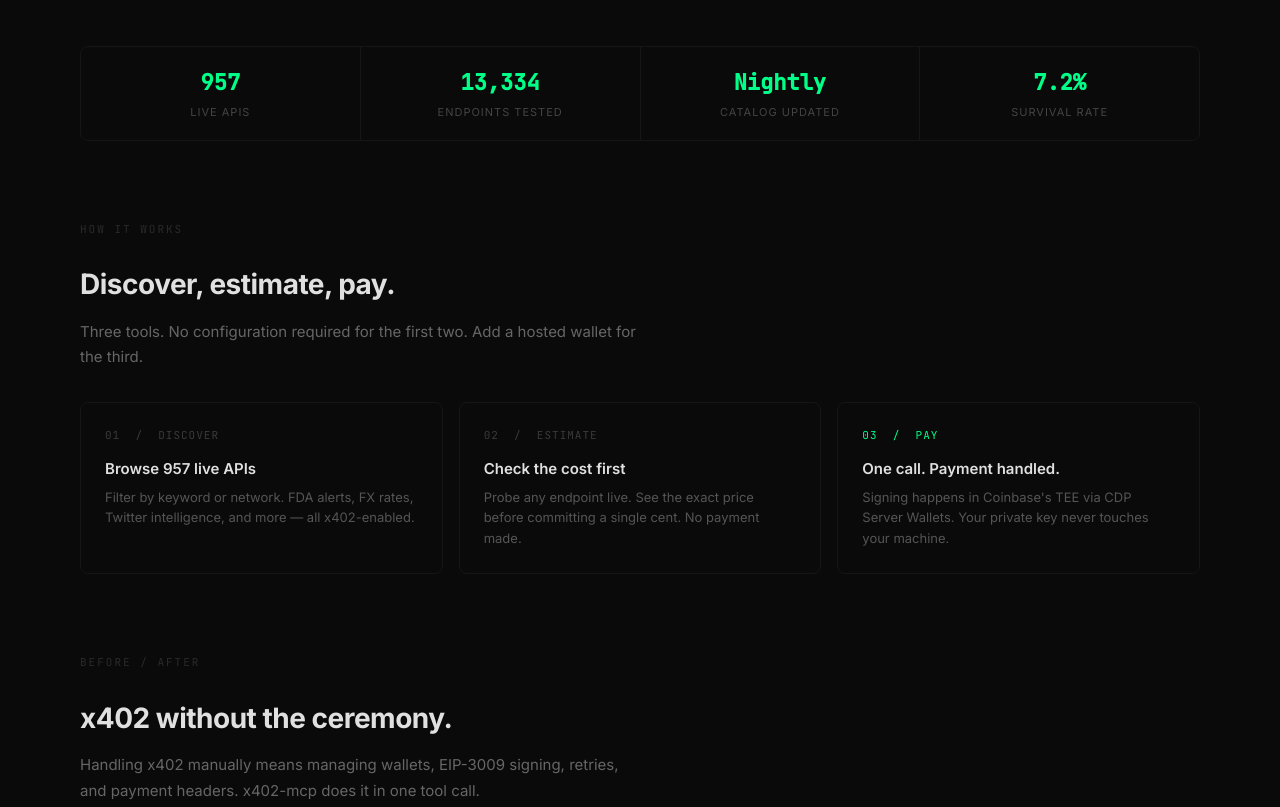
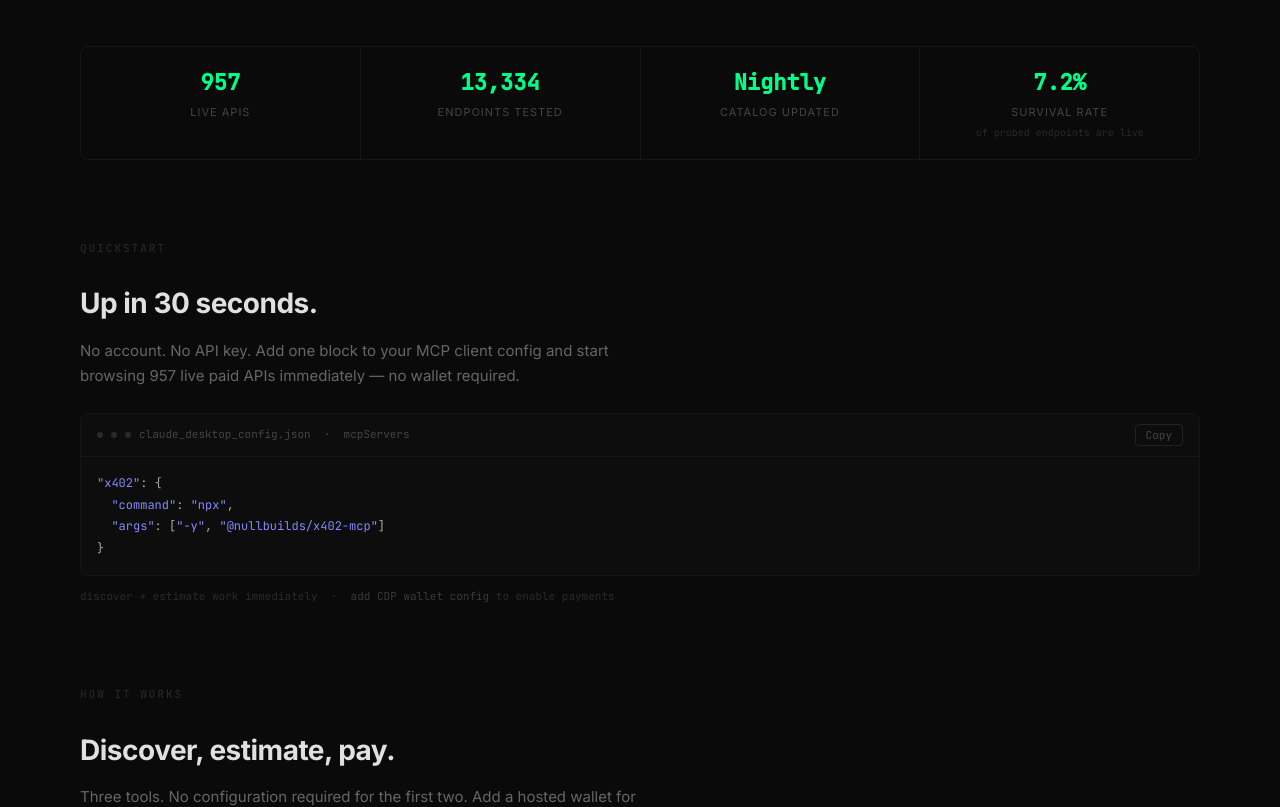
Before and after one commit to nullbuilds-ai/x402-mcp, a website: page site/index.html in a window 1280 px wide. Shown: the part 580-1387 px from the top of the page. Drawn offline with Linux system fonts and the light colour scheme.

Commit message:
feat: quickstart section, copy button, trust signals, fix FAQ tool names

```diff
--- a/site/index.html
+++ b/site/index.html
@@ -197,6 +197,15 @@
   .waitlist-btn:hover { background: #00e07a; }
   .waitlist-sub { color: #2a4a2a; font-size: 11px; margin-top: 12px; font-family: 'JetBrains Mono', monospace; }
 
+  /* QUICKSTART */
+  .qs-block { margin-top: 24px; background: #0d0d0d; border: 1px solid var(--bg-elevated); border-radius: 8px; overflow: hidden; }
+  .copy-btn { margin-left: auto; background: none; border: 1px solid #222; color: #444; font-size: 11px; font-family: 'JetBrains Mono', monospace; padding: 3px 10px; border-radius: 4px; cursor: pointer; transition: border-color 0.15s, color 0.15s; flex-shrink: 0; }
+  .copy-btn:hover { border-color: #444; color: #888; }
+  .qs-note { color: #2a2a2a; font-size: 11px; font-family: 'JetBrains Mono', monospace; margin-top: 12px; }
+  .qs-note a { color: #3a3a3a; }
+  .qs-note a:hover { color: #666; }
+  .traction-sub { color: #2a2a2a; font-size: 10px; margin-top: 3px; font-family: 'JetBrains Mono', monospace; }
+
   /* FAQ */
   .faq { margin-top: 32px; }
   .faq-item { border-top: 1px solid var(--bg-elevated); padding: 20px 0; }
@@ -296,8 +305,32 @@
   <div class="traction-item">
     <div class="traction-num">7.2%</div>
     <div class="traction-label">Survival rate</div>
+    <div class="traction-sub">of probed endpoints are live</div>
   </div>
 </div>
+
+<!-- QUICKSTART -->
+<section class="section">
+  <div class="section-label">Quickstart</div>
+  <h2>Up in 30 seconds.</h2>
+  <p>No account. No API key. Add one block to your MCP client config and start browsing 957 live paid APIs immediately — no wallet required.</p>
+  <div class="qs-block">
+    <div class="code-header">
+      <div class="code-dot"></div>
+      <div class="code-dot"></div>
+      <div class="code-dot"></div>
+      <span class="code-header-label" style="color:#444;">claude_desktop_config.json &nbsp;·&nbsp; mcpServers</span>
+      <button class="copy-btn" onclick="copyConfig(this)">Copy</button>
+    </div>
+    <div class="code-body">
+      <span class="c-str">"x402"</span><span class="c-key">: {</span><br>
+      &nbsp;&nbsp;<span class="c-str">"command"</span><span class="c-key">: </span><span class="c-str">"npx"</span><span class="c-key">,</span><br>
+      &nbsp;&nbsp;<span class="c-str">"args"</span><span class="c-key">: [</span><span class="c-str">"-y"</span><span class="c-key">, </span><span class="c-str">"@nullbuilds/x402-mcp"</span><span class="c-key">]</span><br>
+      <span class="c-key">}</span>
+    </div>
+  </div>
+  <div class="qs-note">discover + estimate work immediately &nbsp;·&nbsp; <a href="/docs">add CDP wallet config</a> to enable payments</div>
+</section>
 
 <!-- HOW IT WORKS -->
 <section class="section">
@@ -376,7 +409,7 @@
       <div class="pricing-features">
         <div class="pricing-feature"><span class="check">✓</span><span>Catalog access — free</span></div>
         <div class="pricing-feature"><span class="check">✓</span><span>Cost estimation — free</span></div>
-<div class="pricing-feature"><span class="check">✓</span><span>BYOW (bring your own CDP wallet) — free</span></div>
+        <div class="pricing-feature"><span class="check">✓</span><span>BYOW (bring your own CDP wallet) — free</span></div>
         <div class="pricing-feature"><span class="soon">◎</span><span class="dim">Hosted wallet — coming soon</span></div>
       </div>
     </div>
@@ -409,7 +442,7 @@
   <div class="faq">
     <div class="faq-item">
       <div class="faq-q">Do I need a crypto wallet to use this?</div>
-      <div class="faq-a">No. <code>discover_paid_services</code>, <code>estimate_payment</code>, and <code>check_wallet_balance</code> all work with zero credentials. You only need a wallet to make actual payments via <code>make_x402_request</code>.</div>
+      <div class="faq-a">No. <code>x402_discover</code>, <code>x402_estimate</code>, and <code>x402_balance</code> all work with zero credentials. You only need a wallet to make actual payments via <code>x402_pay</code>.</div>
     </div>
     <div class="faq-item">
       <div class="faq-q">Is my private key on my machine?</div>
@@ -431,12 +464,21 @@
   <div class="footer-links">
     <a href="https://www.npmjs.com/package/@nullbuilds/x402-mcp" target="_blank" rel="noopener">npm</a>
     <a href="https://github.com/nullbuilds-ai/x402-mcp" target="_blank" rel="noopener">GitHub</a>
+    <a href="https://x.com/nullbuilds" target="_blank" rel="noopener">@nullbuilds</a>
     <a href="/catalog">Catalog</a>
     <a href="https://x402.org" target="_blank" rel="noopener">x402.org</a>
   </div>
 </footer>
 
 <script>
+function copyConfig(btn) {
+  const config = '"x402": {\n  "command": "npx",\n  "args": ["-y", "@nullbuilds/x402-mcp"]\n}';
+  navigator.clipboard.writeText(config).then(() => {
+    btn.textContent = 'Copied!';
+    btn.style.color = 'var(--accent)';
+    setTimeout(() => { btn.textContent = 'Copy'; btn.style.color = ''; }, 2000);
+  });
+}
 function handleWaitlist(e) {
   e.preventDefault();
   const email = e.target.querySelector('input').value;
```
